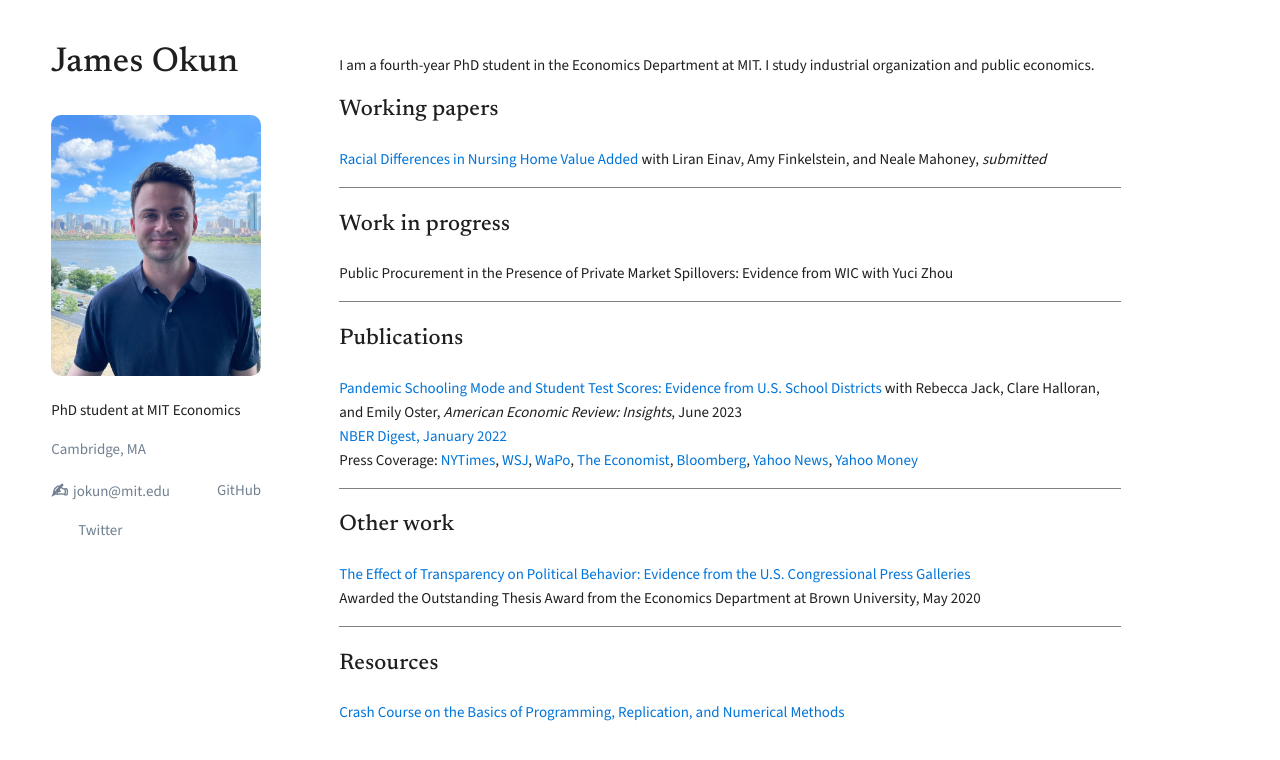
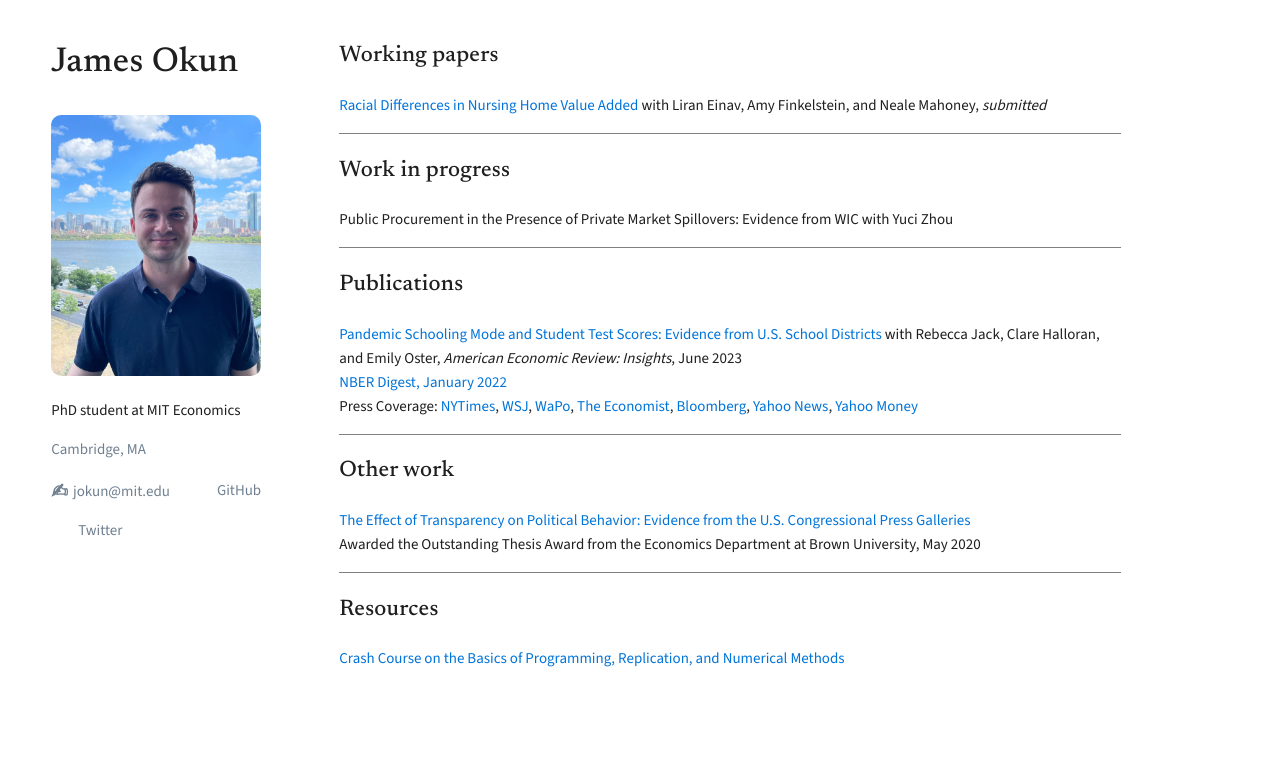
Before and after one commit to jamesokun/jamesokun.github.io, a Jekyll site: the page built from index.html, in a window 1280 px wide. Shown: the top 760 px of the page. Built offline with Jekyll 4.4.1, drawn with Linux system fonts in a browser that asks for light colours; the list of posts is cut into pages by our own code.

Commit message:
Remove personal introduction from index.html
Removed personal introduction paragraph from index.html.

```diff
--- a/index.html
+++ b/index.html
@@ -1,8 +1,6 @@
 ---
 layout: default
 ---
-<p>I am a fourth-year PhD student in the Economics Department at MIT. I study industrial organization and public economics.</p>
-
 <h2 class="no_top_margin">Working papers</h2>
 <div style="margin-bottom: 1rem;">
   <a href="/files/PAC_2.pdf">Racial Differences in Nursing Home Value Added</a> with Liran Einav, Amy Finkelstein, and Neale Mahoney, <em>submitted</em>
```
